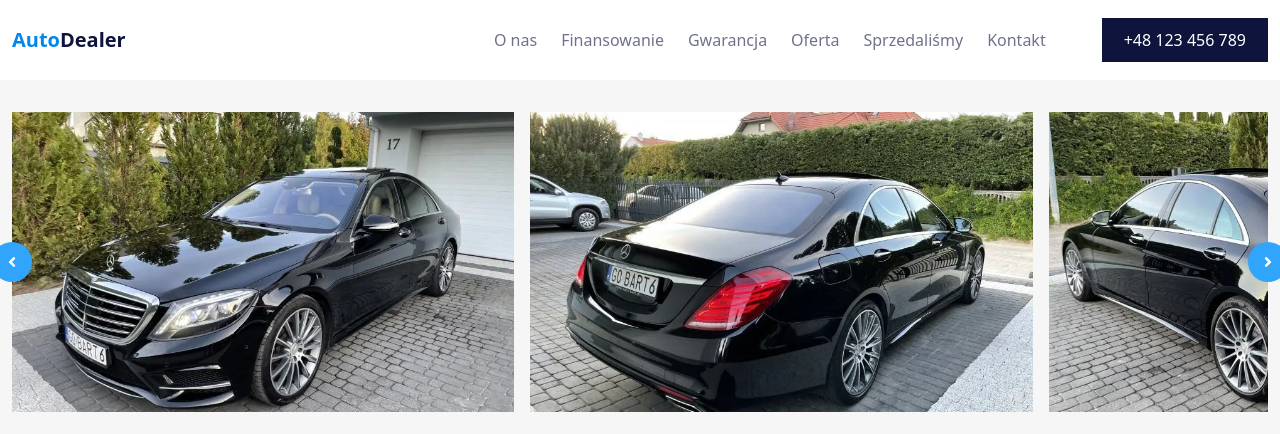
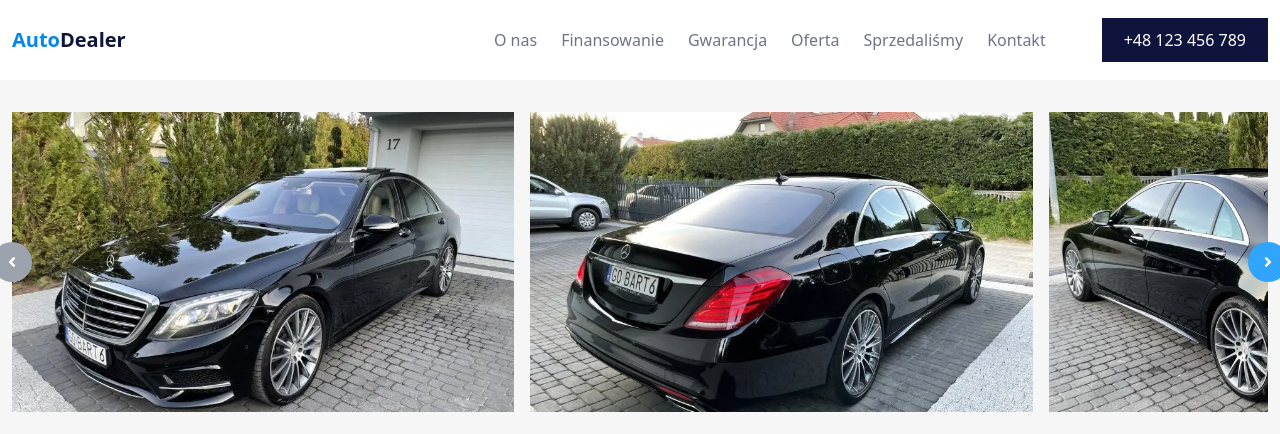
Before and after one commit to grzegorzpokorski/autodealer, a Next.js app: page /oferta/0 in a window 1280 px wide. Shown: the top 434 px of the page. Built offline with nearby package versions, Linux system fonts and the light colour scheme.

Commit message:
feat: slider

```diff
--- a/src/components/molecules/Slider/Slider.tsx
+++ b/src/components/molecules/Slider/Slider.tsx
@@ -16,25 +16,40 @@ type Props = {
 
 export const Slider = ({ images }: Props) => {
   const sliderRef = useRef<HTMLUListElement>(null);
+  const slidesCount = images.length;
+  const [currentSlide, setCurrentSlide] = useState(0);
 
   const prevSlide = () => {
     console.log("prev");
+    setCurrentSlide((prev) => (prev === 0 ? slidesCount - 1 : prev - 1));
   };
 
   const nextSlide = () => {
     console.log("next");
+    setCurrentSlide((prev) => (prev === slidesCount - 1 ? 0 : prev + 1));
   };
+
+  useEffect(() => {
+    if (sliderRef.current) {
+      const slides = sliderRef.current.querySelectorAll('[data-role="slide"]');
+      const current = slides[currentSlide];
+      console.log(current);
+      if (current instanceof HTMLLIElement)
+        sliderRef.current.scrollTo(current.offsetLeft, 0);
+      console.log(currentSlide);
+    }
+  }, [currentSlide]);
 
   return (
     <div className="relative">
       <ul
-        className="overflow-scroll flex flex-row gap-4 scroll-smooth snap-mandatory snap-x snap-start"
+        className="overflow-hidden flex flex-row gap-4 scroll-smooth snap-x"
         ref={sliderRef}
       >
         {images.map((image, idx) => (
           <li
             key={image.src}
-            className="min-w-[100%] md:min-w-[60%] lg:min-w-[40%] min-h-[300px] bg-blue-500 h-64 flex flex-col items-center justify-center text-white font-bold text-2xl overflow-hidden snap-x snap-start relative"
+            className="min-w-[100%] md:min-w-[60%] lg:min-w-[40%] min-h-[300px] bg-blue-500 h-64 flex flex-col items-center justify-center text-white font-bold text-2xl overflow-hidden snap-start relative"
             data-role="slide"
             data-slide={idx}
           >
@@ -53,7 +68,9 @@ export const Slider = ({ images }: Props) => {
         className={twMerge(
           "w-10 h-10 bg-primary hover:bg-primary-dark focus:bg-primary-dark text-white flex flex-col items-center justify-center rounded-full transition-colors",
           "absolute top-1/2 -translate-y-1/2 left-4 xl:-left-5",
+          "disabled:bg-gray-400",
         )}
+        disabled={currentSlide < 1 || currentSlide === 0}
         onClick={prevSlide}
       >
         <FaAngleLeft />
@@ -63,7 +80,11 @@ export const Slider = ({ images }: Props) => {
         className={twMerge(
           "w-10 h-10 bg-primary hover:bg-primary-dark focus:bg-primary-dark text-white flex flex-col items-center justify-center rounded-full transition-colors",
           "absolute top-1/2 -translate-y-1/2 right-4 xl:-right-5",
+          "disabled:bg-gray-400",
         )}
+        disabled={
+          currentSlide > slidesCount - 1 - 2 || currentSlide === slidesCount - 1
+        }
         onClick={nextSlide}
       >
         <FaAngleLeft className="rotate-180" />
```
